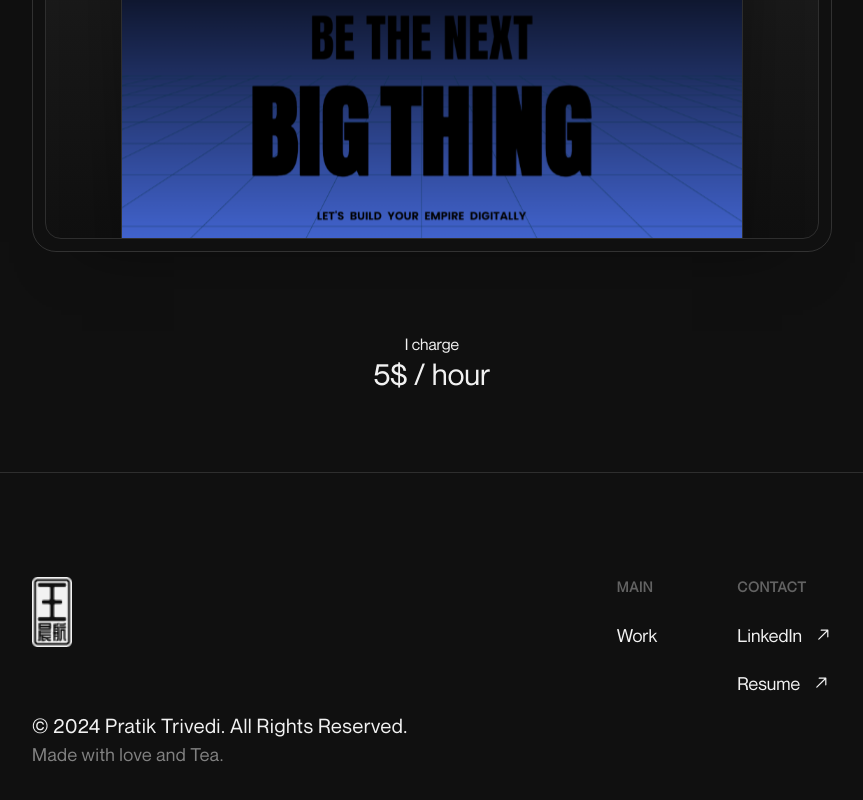
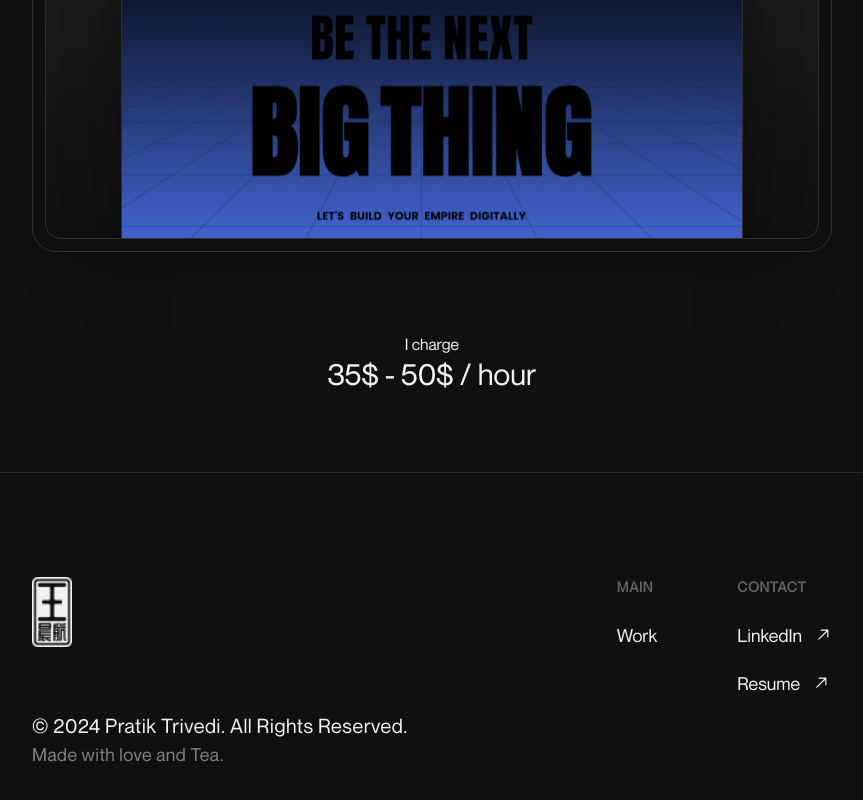
Before and after one commit to LazyCoder11/pratikt, a Next.js app: page / in a window 1280 px wide. Shown: the part 3175-3975 px from the top of the page, without its empty margins (208-1071 px from the left). Built offline with nearby package versions, Linux system fonts and the light colour scheme.

Commit message:
increased the charges

```diff
--- a/components/Featured.tsx
+++ b/components/Featured.tsx
@@ -125,7 +125,7 @@ const Featured = () => {
             <div className="flex flex-col justify-center items-center mt-20">
                 I charge
                 <h2 className='text-3xl'>
-                    5$ / hour
+                    35$ - 50$ / hour
                 </h2>
             </div>
         </div>
```
